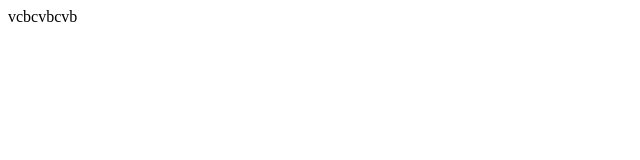
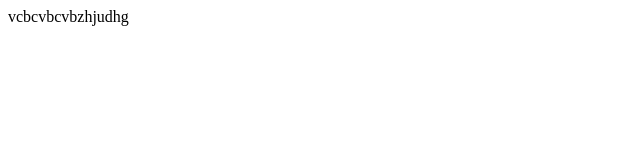
Before and after one commit to nikykiky/specijalci, a plain HTML site: page index.html in a window 1280 px wide. Shown: the full height of the page, 0-640 px from the left. Drawn offline with Linux system fonts and the light colour scheme.

Commit message:
marakara

```diff
--- a/index.html
+++ b/index.html
@@ -1,11 +1,11 @@
 <!doctype html>
 <html lang="en">
   <head>
-    <link rel="icon" type="image/svg+xml" href="/vite.svg" />
+    <li="icon" type="image/svg+xml" href="/vite.svg" />
     <meta name="viewport" content="width=device-width, initial-scale=1.0" />
     <title>Vitegdfgdfg</title>
   </head>
-vcbcvbcvb
+vcbcvbcvbzhjudhg
   <body>
     <div id="rohgjghjghot"></div>
     <script type="module"></script>
```
